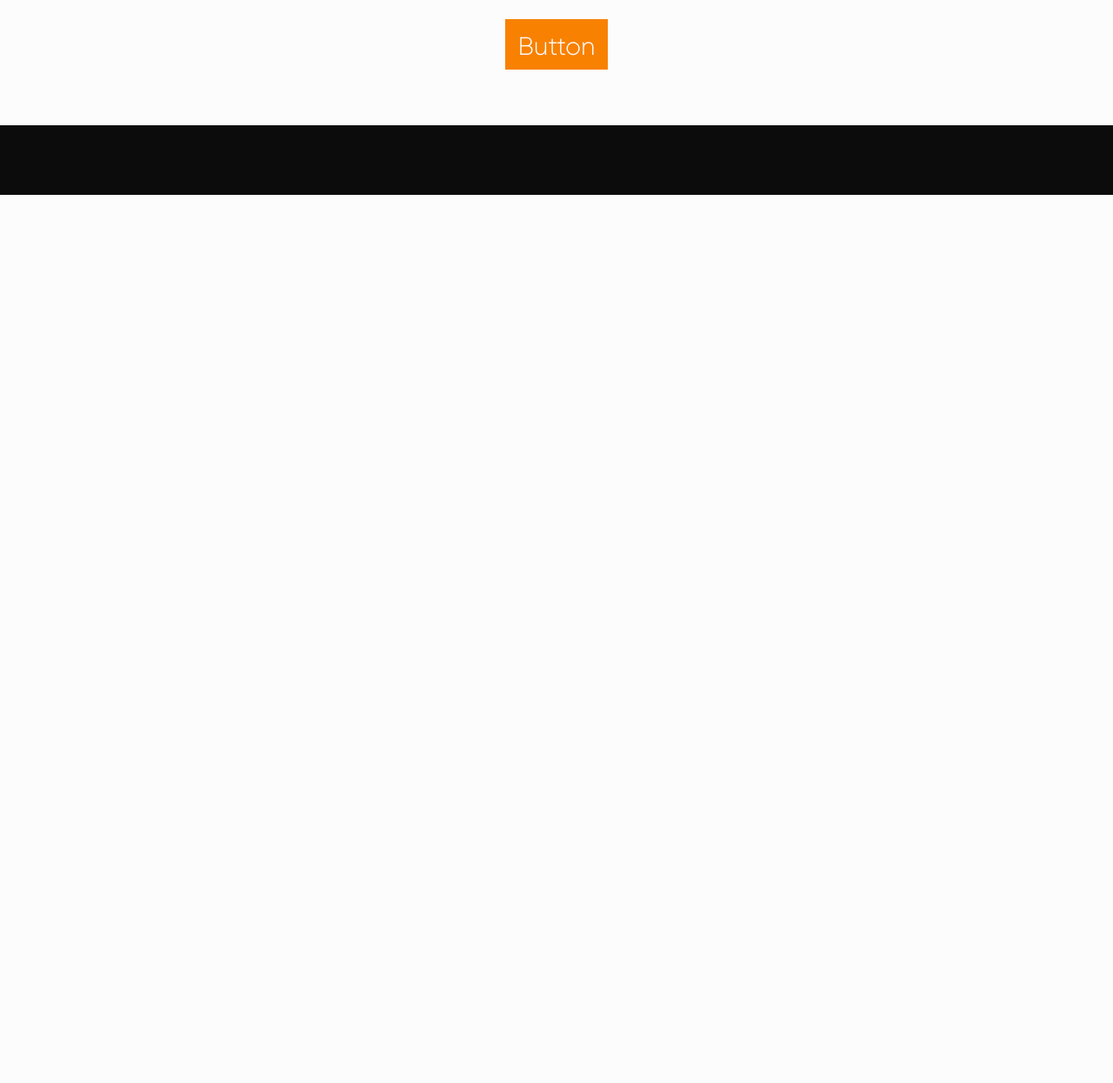
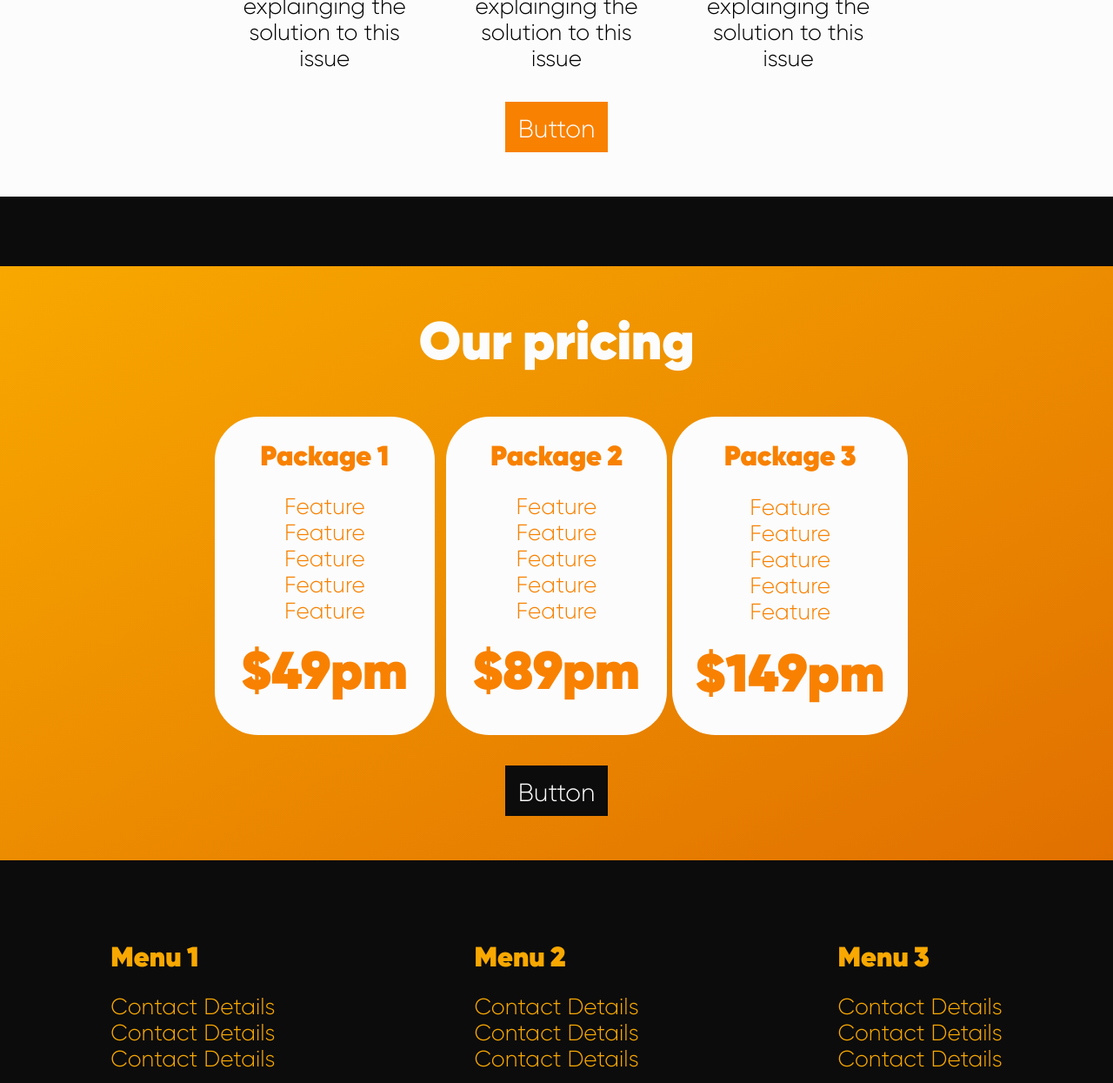
Before and after one commit to imrogerjiang/clownfish-landing-page-v0.1, a plain HTML site: page index.html in a window 1280 px wide. Shown: the part 1362-2607 px from the top of the page at 87% size. Before the commit the page ends 1586 px from the top, so only its background shows below. Drawn offline with Linux system fonts and the light colour scheme; files whose address does not match are found by name.

Commit message:
Added pricing and footer. Customised button styles

```diff
--- a/index.html
+++ b/index.html
@@ -20,7 +20,9 @@
             <div class="hero wrapper"><button class="hero" type="button">Button</button></div>
         </div>
     </div>
+
     <div class="divider"></div>
+
     <div class="features page-container">
         <h1 class="features title">What bothers you most?</h1>
         <div class="features grid-container">
@@ -45,11 +47,79 @@
         </div>
         <button class="features">Button</button>
     </div>
+
     <div class="divider"></div>
-    <div class="pricing">
 
+    <div class="pricing page-container">
+        <h1 class="pricing title">Our pricing</h1>
+        <div class="pricing grid-container">
+            <div class="pricing tier-container">
+                <h2 class="pricing">Package 1</h2>
+                <ul class="pricing">
+                    <li>Feature</li>
+                    <li>Feature</li>
+                    <li>Feature</li>
+                    <li>Feature</li>
+                    <li>Feature</li>
+                </ul>
+                <h1 class="pricing price">$49pm</h1>
+            </div>
+            <div class="pricing tier-container">
+                <h2 class="pricing">Package 2</h2>
+                <ul class="pricing">
+                    <li>Feature</li>
+                    <li>Feature</li>
+                    <li>Feature</li>
+                    <li>Feature</li>
+                    <li>Feature</li>
+                </ul>
+                <h1 class="pricing price">$89pm</h1>
+            </div>
+            <div class="pricing tier-container">
+                <h2 class="pricing">Package 3</h2>
+                <ul class="pricing">
+                    <li>Feature</li>
+                    <li>Feature</li>
+                    <li>Feature</li>
+                    <li>Feature</li>
+                    <li>Feature</li>
+                </ul>
+                <h1 class="pricing price">$149pm</h1>
+            </div>
+        </div>
+        <button class="pricing alt">Button</button>
     </div>
-    <footer></footer>
+
+    <div class="divider"></div>
+
+    <footer>
+        <div class="grid">
+            <div class="menu">
+                <h2>Menu 1</h2>
+                <ul>
+                    <li>Contact Details</li>
+                    <li>Contact Details</li>
+                    <li>Contact Details</li>
+                </ul>
+            </div>
+            <div class="menu">
+                <h2>Menu 2</h2>
+                <ul>
+                    <li>Contact Details</li>
+                    <li>Contact Details</li>
+                    <li>Contact Details</li>
+                </ul>
+            </div>
+            <div class="menu">
+                <h2>Menu 3</h2>
+                <ul>
+                    <li>Contact Details</li>
+                    <li>Contact Details</li>
+                    <li>Contact Details</li>
+                </ul>
+            </div>
+        </div>
+    </footer>
 </body>
 
 
--- a/style.css
+++ b/style.css
@@ -57,12 +57,9 @@ button.hero{
 
 /* Features */
 div.features.page-container{
-    min-height: 600px;
-    height: 70vh;
     text-align: center;
-}
-h1.features.title{
-    margin-top: 2%;
+    overflow: auto;
+    padding: 4%;
 }
 div.features.grid-container{
     min-height: 300px;
@@ -70,7 +67,7 @@ div.features.grid-container{
     width: 60%;
     display:grid;
     grid-template-columns: repeat(3, 1fr);
-    margin: 2% auto 0 auto;
+    margin: 3% auto 0 auto;
 }
 div.features.feature-container{
     margin: 0 8%;
@@ -84,9 +81,48 @@ p.features{
     margin-top: 10%;
 }
 button.features{
-    margin-top: 2%;
+    margin-top: 3%;
 }
 
+
+/* Pricing */
+div.pricing.page-container{
+    text-align: center;
+    overflow: auto;
+    background: var(--tangerine);
+    background: linear-gradient(to right bottom, var(--chrome-yellow),var(--mango-tango));
+    padding: 4%;
+}
+h1.pricing.title{
+    color: var(--clownfish-white);
+}
+div.pricing.grid-container{
+    min-height: 300px;
+    min-width: 800px;
+    width: 60%;
+    display:grid;
+    grid-template-columns: repeat(3, 1fr);
+    margin: 3% auto 0 auto;
+}
+div.pricing.tier-container{
+    min-width: 200px;
+    color: var(--tangerine);
+    background-color: var(--clownfish-white);
+    overflow: auto;
+    padding: 10%;
+    border-radius: 50px;
+    margin: 3% auto 0 auto;
+
+}
+ul.pricing{
+    margin-top: 10%;
+}
+h1.pricing.price{
+    margin-top: 10%;
+}
+button.pricing{
+    margin-top: 3%;
+}
 
 
 
@@ -107,8 +143,14 @@ body{
 h1{
     font: 800 61px Gilroy;
 }
+h2{
+    font: 800 32px Gilroy;
+}
 p{
-    font: 300 22px Gilroy;
+    font: 300 26px Gilroy;
+}
+li{
+    font: 300 26px Gilroy;
 }
 button{
     height: 2em;
@@ -116,8 +158,40 @@ button{
     font: 300 29px Gilroy;
     color: var(--clownfish-white);
     background-color: var(--tangerine);
+    cursor: pointer;
     border: 0;
 }
+button:hover{
+    background-color: var(--chrome-yellow);
+}
+button:focus{
+    outline:thin;
+}
+button.alt{
+    color: var(--clownfish-white);
+    background-color: var(--clownfish-black);
+}
+button.alt:hover, button.alt:focus{
+    filter:brightness(2);
+}
+footer{
+    color: var(--chrome-yellow);
+    background-color: var(--clownfish-black);
+    padding: 1%;
+    text-align: center;
+}
+footer div.grid{
+    display: grid;
+    grid-template-columns: repeat(3, 1fr);
+}
+footer div.menu{
+    text-align:left;
+    margin: 0 auto 0 auto;
+}
+footer ul{
+    margin-top: 10%;
+}
+
 
 
 
```
